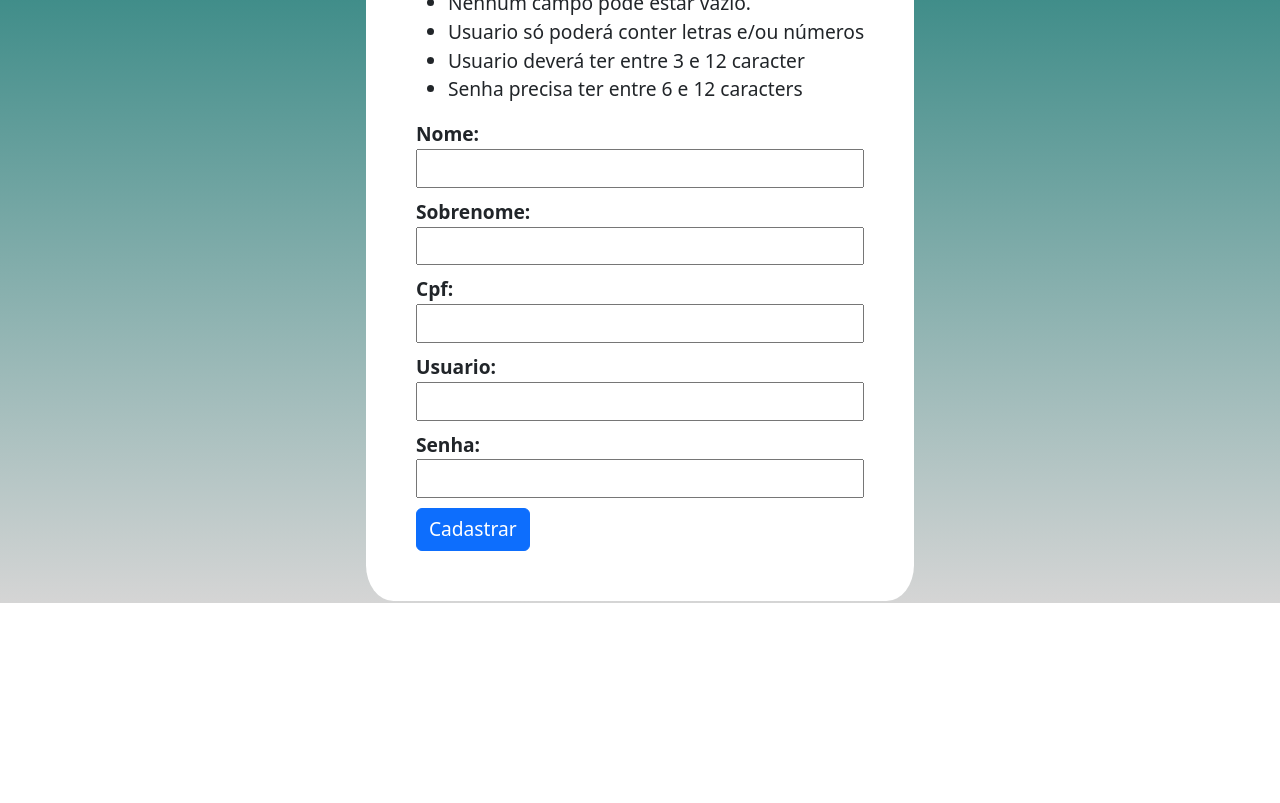
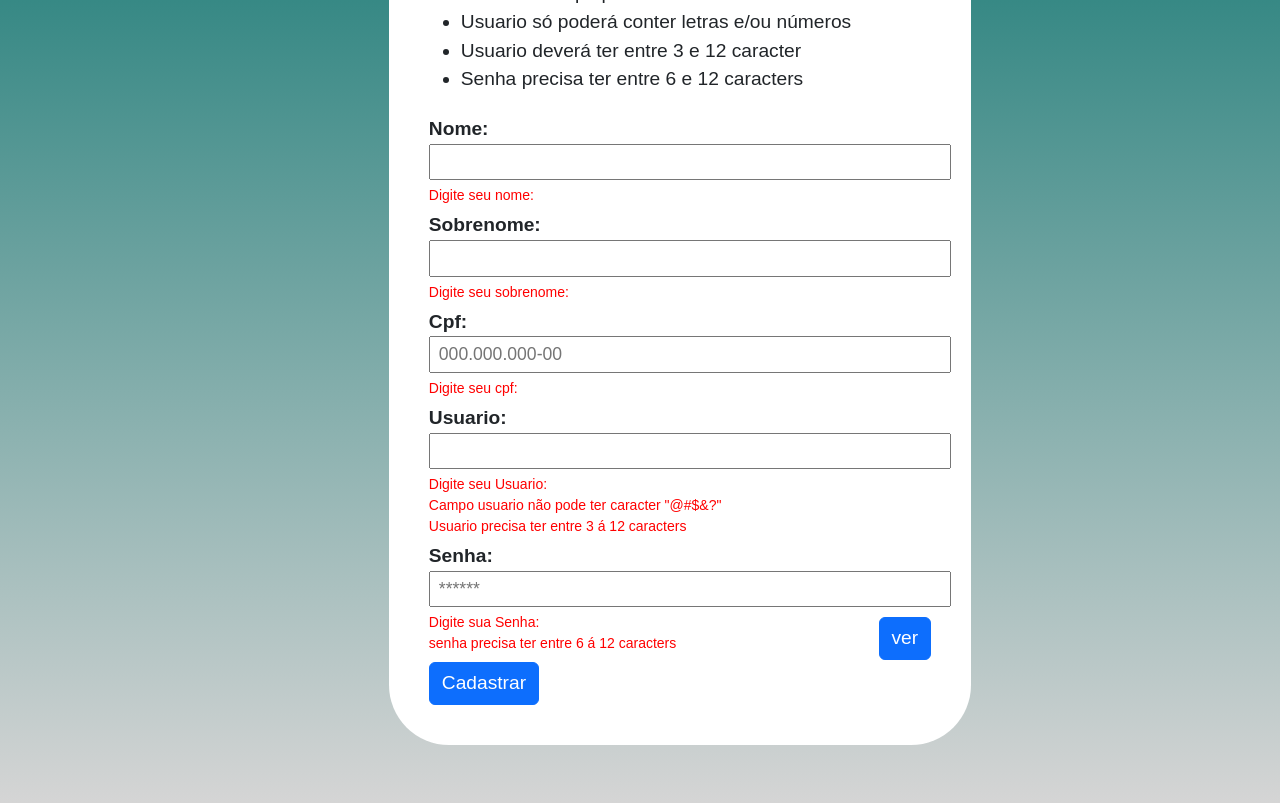
Before and after one commit to FernandoFerreira94/JavaScript, a plain HTML site: page seção7/formulario.html in a window 1280 px wide. Shown: the part 197-1000 px from the top of the page. Before the commit the page ends 800 px from the top, so only its background shows below. Drawn offline with nearby package versions, Linux system fonts and the light colour scheme.

Commit message:
finalizado validação de cadastro

```diff
--- a/seção7/formulario.css
+++ b/seção7/formulario.css
@@ -1,6 +1,14 @@
+* {
+    padding: 0;
+    margin: 0;
+    box-sizing: content-box;
+    font-family: Arial, Helvetica, sans-serif;
+}
+
 body {
     width: 100%;
     height: 100dvb;
+    margin-bottom: 200px;
     background: linear-gradient(rgb(16, 118, 113),rgb(213, 213, 213));
     display: flex;
     justify-content: center;
@@ -8,26 +16,28 @@ body {
 
 .container {
     background-color: white;
-   padding: 50px;
+   padding: 40px;
    margin-top: 80px;
-   border-radius: 5%;
+   border-radius: 60px;
 }
 
 .dados {
     display: flex;
     flex-direction: column;
     align-items: start;
+    position: relative;
 }
 
 label {
     font-weight: bold;
     font-size: 1.2em;
+    margin-top: 5px;
 }
 
 input {
     width: 100%;
-    margin-bottom: 10px;
-    font-size: 1.2em;
+    margin-bottom: 5px;
+    font-size: 1.1em;
     padding: 3px 8px;
 }
 li {
@@ -37,3 +47,13 @@ li {
 .btn {
     font-size: 1.2em;
 }
+
+small {
+    color: red;
+}
+
+#btnVer {
+    position: absolute;
+    bottom: 45px;
+    right:  0px;
+}
--- a/seção7/formulario.html
+++ b/seção7/formulario.html
@@ -27,21 +27,31 @@
             <div class="dados">
 
                 <label for="nome"> Nome:</label>
-                <input type="text" id="nome">
+                <input type="text" id="nome" onkeyup="cadastro.verificarNome()">
+                <small id="smallNome">Digite seu nome:</small>
 
                 <label for="sobrenome"> Sobrenome:</label>
-                <input type="text" id="sobrenome">
+                <input type="text" id="sobrenome" onkeyup="cadastro.verificarSobrenome()">
+                <small id="smallSobrenome">Digite seu sobrenome:</small>
 
-                <label for="cpf"> Cpf:</label>
-                <input type="text" id="cpf">
+                <label for="cpf">Cpf:</label>
+                <input type="text" id="cpf" value="" onkeyup="cadastro.verificarCpf()" placeholder="000.000.000-00">
+                <small id="smallCpf">Digite seu cpf:</small>
 
                 <label for="usuario"> Usuario:</label>
-                <input type="text" id="usuario">
+                <input type="text" onkeyup="cadastro.verificarUsuario()" id="usuario">
+                <small id="smallUsuario">Digite seu Usuario: <br>
+                    Campo usuario não pode ter caracter "@#$&?" </small>
+                <small id="smallUsuarioCar"> Usuario precisa ter entre 3 á 12 caracters </small>
+
 
                 <label for="senha"> Senha:</label>
-                <input type="password" id="senha">
+                <input type="password" id="senha" onkeyup="cadastro.verificarSenha()" placeholder="******">
+                <button id="btnVer" class="btn btn-primary" onclick="cadastro.verSenha()">ver</button>
+                <small id="smallSenha">Digite sua Senha: <br>
+                    senha precisa ter entre 6 á 12 caracters</small>
 
-                <button class="btn btn-primary" onclick="cadastro.validar()">Cadastrar</button>
+                <button class="btn btn-primary mt-2" onclick="cadastro.validar()">Cadastrar</button>
             </div>
 
         </div>
--- a/seção7/formulario.js
+++ b/seção7/formulario.js
@@ -1,42 +1,182 @@
-class Cadastro {
-  #senha;
-  constructor() {
-    (this.nome = document.getElementById("nome")),
-      (this.sobrenome = document.getElementById("sobrenome")),
-      (this.cpf = document.getElementById("cpf")),
-      (this.usuario = document.getElementById("usuario")),
-      (this.#senha = document.getElementById("senha"));
-  }
+const cadastro = {
+  nome: document.getElementById("nome"),
+  sobrenome: document.getElementById("sobrenome"),
+  cpf: document.getElementById("cpf"),
+  cpfOk: "",
+  usuario: document.getElementById("usuario"),
+  senha: document.getElementById("senha"),
+  string: /[^A-Za-z/s]/,
+  stringNumber: /[^A-Za-z0-9/s]/,
 
-  campoPrenchido() {
+  // verificar se os campos estao
+  campoValidar() {
     if (
       this.nome.value !== "" &&
       this.sobrenome.value !== "" &&
       this.cpf.value !== "" &&
       this.usuario.value !== "" &&
-      this.#senha.value !== ""
+      this.senha.value !== ""
+    )
+      return true;
+  },
+
+  // verificando nome se nao existe caracter nao alfanumerico
+  verificarNome() {
+    if (!this.string.test(this.nome.value) && !this.nome.value == "") {
+      document.getElementById("smallNome").style.color = "green";
+    } else {
+      document.getElementById("smallNome").style.color = "red";
+    }
+  },
+
+  // Verificar se nome e sobrenome contém apenas letras e sem espaços
+  verificarSobrenome() {
+    if (
+      !this.string.test(this.sobrenome.value) &&
+      !this.sobrenome.value == ""
     ) {
+      document.getElementById("smallSobrenome").style.color = "green";
+    } else {
+      document.getElementById("smallSobrenome").style.color = "red";
+    }
+  },
+
+  // verificando se cpf nao passa de 11 digitos
+  verificarCpf() {
+    this.cpfNumber();
+    if (this.cpf.value !== "" && this.cpfNumber().toString().length <= 11) {
+      document.getElementById("smallCpf").style.color = "green";
+    } else {
+      document.getElementById("smallCpf").style.color = "red";
+    }
+  },
+
+  // verificar se usuario nao tem caracter nao alfanumerico
+  verificarUsuario() {
+    if (
+      !this.usuario.value == "" &&
+      !this.stringNumber.test(this.usuario.value)
+    ) {
+      document.getElementById("smallUsuario").style.color = "green";
+      if (this.usuario.value.length >= 3 && this.usuario.value.length <= 12) {
+        document.getElementById("smallUsuarioCar").style.color = "green";
+      } else {
+        document.getElementById("smallUsuarioCar").style.color = "red";
+      }
+    } else {
+      document.getElementById("smallUsuarioCar").style.color = "red";
+      document.getElementById("smallUsuario").style.color = "red";
+    }
+  },
+
+  //verificar senha conter entre 6 á 12 caracter
+
+  verificarSenha() {
+    if (this.senha.value.length >= 6 && this.senha.value.length <= 12) {
+      document.getElementById("smallSenha").style.color = "green";
+    } else {
+      document.getElementById("smallSenha").style.color = "red";
+    }
+  },
+
+  // Nome e sobrenome apenas String
+  nomeString() {
+    const verificar = /^[A-Za-z]+$/;
+    // remover espaços em branco
+    this.nome.value = this.nome.value.replace(/\s+/g, "");
+    this.sobrenome.value = this.sobrenome.value.replace(/\s+/g, "");
+    if (verificar.test(this.nome.value) && verificar.test(this.sobrenome.value))
       return true;
-    } else {
-      console.log("prencha o campso");
-      console.log(this.usuario.value.length);
-    }
-  }
+  },
 
-  usuarioLength() {
-    if (this.usuario.value.length <= 12 && this.usuario.value.length >= 6)
+  // usuario precisa ter entre 3 á 12 caracter
+  usuarioValidar() {
+    // verificar se tem caracter nao alfanumerico
+    const verificar = /[^A-Za-z0-9/s]/;
+    // removendo todos espaços em branco
+    this.usuario.value = this.usuario.value.replace(/\s+/g, "");
+    if (
+      this.usuario.value.length <= 12 &&
+      this.usuario.value.length >= 3 &&
+      !verificar.test(this.usuario.value)
+    );
+    return true;
+  },
+
+  // senha precisa ter enre 6 á 12 caracter
+  senhaValidar() {
+    if (this.senha.value.length <= 12 && this.senha.value.length >= 6)
       return true;
-  }
+  },
+
+  // cpf em string
+  cpfString() {
+    this.cpfOk = this.cpf.value.replace(/\D/g, "");
+    return this.cpfOk;
+  },
+
+  // cpf em apenas Number
+  cpfNumber() {
+    return parseInt(this.cpfString());
+  },
+
+  // cpf precisa ser apenas numeros
+  cpfValidar() {
+    if (typeof this.cpfNumber() === "number" && this.cpfString().length === 11)
+      return true;
+  },
+
+  // limpar campo de cadastro ao finalizar
+  limparCampo() {
+    this.nome.value = "";
+    this.sobrenome.value = "";
+    this.cpf.value = "";
+    this.usuario.value = "";
+    this.senha.value = "";
+    let smallRed = document.querySelectorAll("small");
+    smallRed.forEach((smallRed) => {
+      smallRed.style.color = "red";
+    });
+  },
+
+  // ver senha
+  verSenha() {
+    if (document.getElementById("senha").type === "password")
+      return (document.getElementById("senha").type = "text");
+
+    if (document.getElementById("senha").type === "text")
+      return (document.getElementById("senha").type = "password");
+  },
+
+  // validar cadastro
 
   validar() {
-    if (this.campoPrenchido() && this.usuarioLength()) {
-      console.log("foi");
-    } else {
-      console.log("pencha o campo");
+    if (!this.nomeString()) {
+      alert("Nome e sobrenome invalido");
+      return;
     }
-  }
-}
 
-const cadastro = new Cadastro();
-let nome = "fernando";
-console.log(nome.length);
+    if (!this.cpfValidar()) {
+      alert("CPF invalido");
+      return;
+    }
+
+    if (!this.usuarioValidar()) {
+      alert("Usuário invalido");
+      return;
+    }
+
+    if (!this.senhaValidar()) {
+      alert("Senha invalida");
+      return;
+    }
+
+    if (!this.campoValidar()) {
+      alert("Preencha todos os campos");
+      return;
+    }
+
+    alert("Cadastro feito com sucesso");
+    this.limparCampo();
+  },
+};
```
